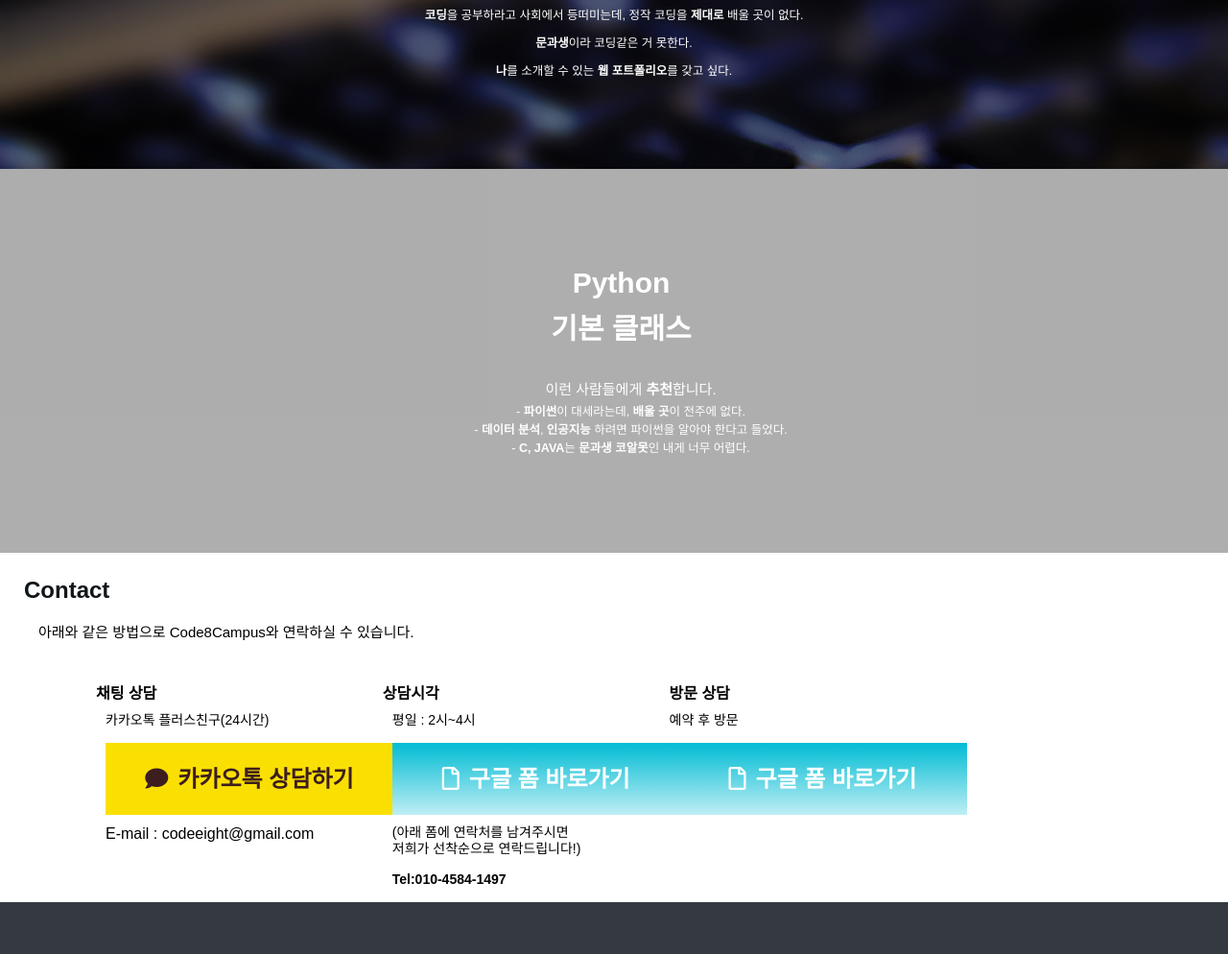
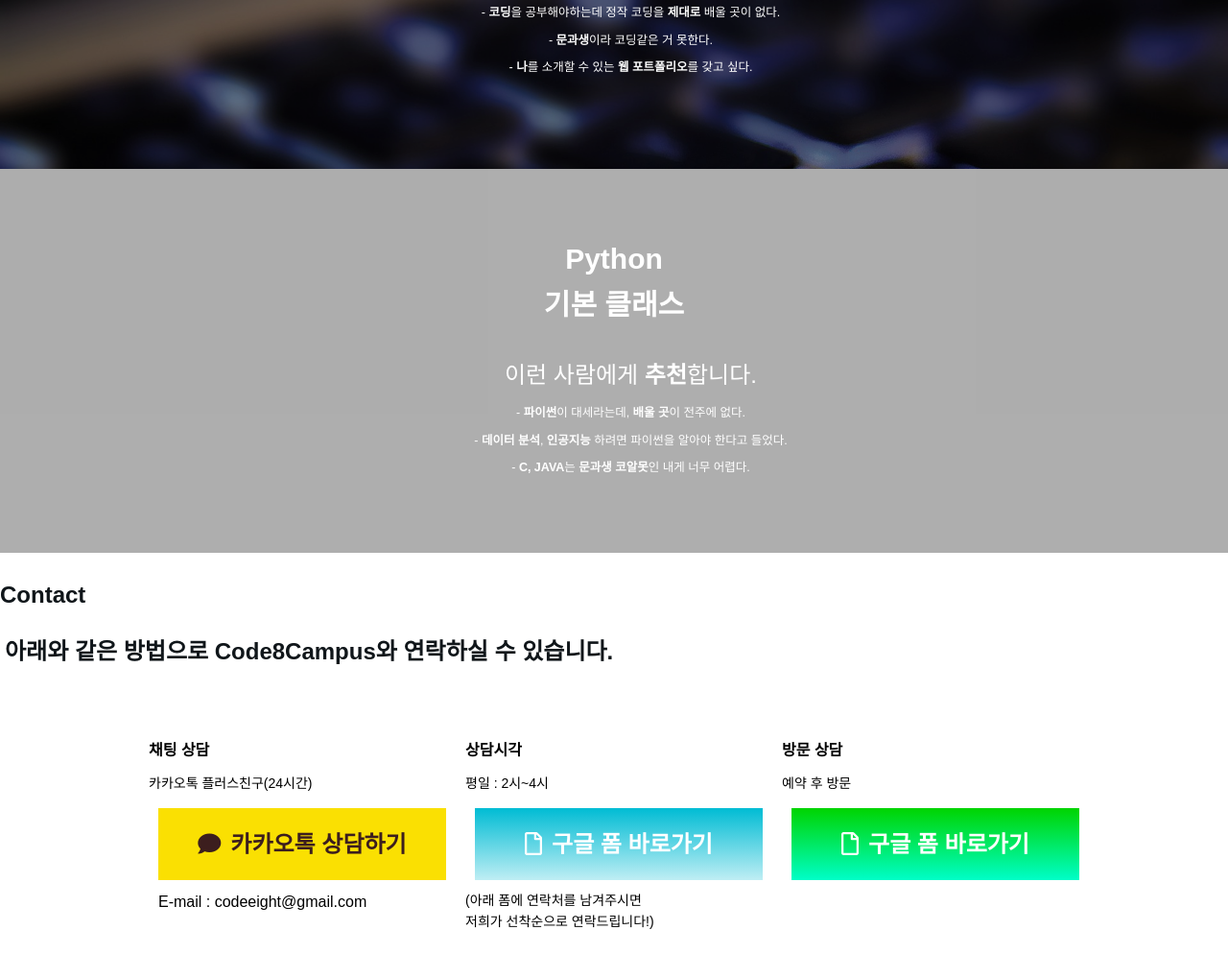
Before and after one commit to good5229/codeeight, a plain HTML site: page class_intro.html in a window 1280 px wide. Shown: the part 465-1459 px from the top of the page at 96% size. Drawn offline with nearby package versions, Linux system fonts and the light colour scheme.

Commit message:
fix(class_intro): develop class_intro design

```diff
--- a/class_intro.html
+++ b/class_intro.html
@@ -89,11 +89,20 @@
 
         .main-paragraph {
             margin-left: 35px;
+            font-size: 24px;
+        }
+
+        .contact-main-paragraph {
+            display: flex;
+            justify-content: center;
         }
 
         @media screen and (max-width: 600px) {
             .main-paragraph {
                 margin-left: 15px;
+            }
+            .contact-main-paragraph{
+                margin-left: 5px;
             }
         }
 
@@ -108,6 +117,20 @@
             font-size: 24px;
             font-weight: 700;
             background-image: linear-gradient(#00BCD4, #BFEEF4);
+            color: #FFFFFF;
+        }
+
+        #visit_form {
+            margin-left: 10px;
+            margin-top: 15px;
+            width: 300px;
+            height: 75px;
+            cursor: pointer;
+            line-height: 75px;
+            text-align: center;
+            font-size: 24px;
+            font-weight: 700;
+            background-image: linear-gradient(rgb(0, 212, 0), rgb(0, 254, 200));
             color: #FFFFFF;
         }
 
@@ -162,31 +185,31 @@
             z-index: 1;
         }
 
-        .img_python .content_python{
+        .img_python .content_python {
             position: absolute;
             top: 50%;
             left: 50%;
-            font-size:3rem;
+            font-size: 3rem;
             transform: translate(-50%, -50%);
             color: white;
             z-index: 2;
             text-align: center;
         }
 
-        .img_web .content_web{
+        .img_web .content_web {
             position: absolute;
             top: 50%;
             left: 50%;
-            font-size:3rem;
+            font-size: 3rem;
             transform: translate(-50%, -50%);
             color: white;
             z-index: 2;
             text-align: center;
         }
 
-        @media screen and (max-width: 800px) {
-            .img_web .img_python .content_python .content_web {
-                font-size: 1rem;
+        @media (max-width: 800px) {
+            .img_web .img_python .main-paragraph {
+                font-size: 16px !important;
             }
         }
     </style>
@@ -207,25 +230,24 @@
         <h2 style="margin:0;">CAMPUS</h2>
     </div>
     <a href='html.html'>
-        <div class="img_web" background-image: url( 'static/images/class/web_background.jpg');>
+        <div class="img_web">
             <div class="content_web">
-                <div style="margin-top:15px; margin-left:7px; margin-right:7px;">
+                <div style="margin-top:15px;">
                     <p style="color:#FFFFFF;font-weight:bold;">
-                        HTML/CSS로 나만의
-                        <br>웹 포트폴리오를 만들어보자
+                        Web 기본 클래스
                     </p>
                     <div style="margin-top:15px;color:#FFFFFF;">
-                        <div class="main-paragraph h4 m-4" style="margin-top:30px;color:#FFFFFF;">
-                            <div>이런 사람들에게
+                        <div class="main-paragraph" style="margin-top:30px;color:#FFFFFF;">
+                            <div>이런 사람에게
                                 <strong>추천</strong>합니다.</div>
                             <div class="m-2 h5" style="margin-left:15px;line-height: 150%;">
-                                <div class="my-3">
-                                    <strong>코딩</strong>을 공부하라고 사회에서 등떠미는데, 정작 코딩을
+                                <div class="my-3">-
+                                    <strong>코딩</strong>을 공부해야하는데 정작 코딩을
                                     <strong>제대로</strong> 배울 곳이 없다.
                                 </div>
-                                <div class="my-3">
+                                <div class="my-3">-
                                     <strong>문과생</strong>이라 코딩같은 거 못한다.</div>
-                                <div class="my-3">
+                                <div class="my-3">-
                                     <strong>나</strong>를 소개할 수 있는
                                     <strong>웹 포트폴리오</strong>를 갖고 싶다.</div>
                             </div>
@@ -239,24 +261,23 @@
 
     <a href='python.html'>
         <div class="img_python">
-            <div class="content_python" onclick="location.href='python.html'">
-                <p style="margin-left:15px;color:#FFFFFF;font-weight:bold;">Python
+            <div class="content_python">
+                <p style="color:#FFFFFF;font-weight:bold;">Python
                     <br>기본 클래스</p>
-                <div class="main-paragraph h4" style="margin-top:30px;color:#FFFFFF;">
-                    <div>이런 사람들에게
+                <div class="main-paragraph" style="margin-top:30px;color:#FFFFFF;">
+                    <div>이런 사람에게
                         <strong>추천</strong>합니다.</div>
-                    <div class="m-2 h5" style="margin-left:15px; line-height: 150%;">
-                        <div>-
+                    <div class="m-2 h5" style="margin-left:15px; line-height:150%;">
+                        <div class="my-3">-
                             <strong>파이썬</strong>이 대세라는데,
                             <strong>배울 곳</strong>이 전주에 없다.</div>
-                        <div>-
+                        <div class="my-3">-
                             <strong>데이터 분석</strong>,
                             <strong>인공지능</strong> 하려면 파이썬을 알아야 한다고 들었다.
                         </div>
-                        <div>-
+                        <div class="my-3">-
                             <strong>C, JAVA</strong>는
                             <strong>문과생 코알못</strong>인 내게 너무 어렵다.</div>
-                        <div></div>
                     </div>
                 </div>
             </div>
@@ -265,15 +286,15 @@
     </a>
 
 
-    <div style="margin-top:25px;margin-left:25px;">
-        <h3>Contact</h3>
-        <div style="margin-top:15px;">
-            <div class="main-paragraph h4 m-4" style="margin-top:30px;margin-bottom:30px;color:#000000;">
-                <div>아래와 같은 방법으로 Code8Campus와 연락하실 수 있습니다.</div>
-                <div class="row" style="margin-left:45px;margin-top:15px;">
-                    <div class="contact_header col-12 col-lg-3 d-flex flex-column" style="margin-top:30px;">채팅 상담
+    <div class="contact-area" style="margin-top:25px;">
+        <h3 class="my-5">Contact</h3>
+        <div class="my-5 mx-2" style="margin-top:15px;">
+            <h3>아래와 같은 방법으로 Code8Campus와 연락하실 수 있습니다.</h3>
+            <div class="contact-main-paragraph d-flex justify-center" style="margin-top:30px;margin-bottom:30px;color:#000000;">
+                <div class="row d-flex align-center" style="margin-top:15px;">
+                    <div class="contact_header d-flex flex-column mx-3" style="margin-top:30px;">채팅 상담
                         <div class="contact_text d-flex flex-column">
-                            <div style="margin-left:10px;margin-top:10px;">카카오톡 플러스친구(24시간)</div>
+                            <div style="margin-top:10px;">카카오톡 플러스친구(24시간)</div>
                             <div id="kakao_form" onclick="location.href='http://pf.kakao.com/_BxgagC/chat'">
                                 <i class="fas fa-comment" style="margin-right:10px;"></i>카카오톡 상담하기
                             </div>
@@ -281,22 +302,22 @@
                             </p>
                         </div>
                     </div>
-                    <div class="contact_header col-12 col-lg-3" style="margin-top:30px;">상담시각
+                    <div class="contact_header mx-3" style="margin-top:30px;">상담시각
                         <div class="contact_text d-flex flex-column">
-                            <div style="margin-left:10px;margin-top:10px;">평일 : 2시~4시</div>
+                            <div style="margin-top:10px;">평일 : 2시~4시</div>
                             <div id="contact_form" onclick="location.href='https://goo.gl/forms/zR1Jbe9nGm3fIYL33'">
                                 <i class="far fa-file" style="margin-right:10px;"></i>구글 폼 바로가기
                             </div>
-                            <div style="margin-top:10px;margin-left:10px;">(아래 폼에 연락처를 남겨주시면
+                            <p style="margin-top:10px;">(아래 폼에 연락처를 남겨주시면
                                 <br> 저희가 선착순으로 연락드립니다!)
-                            </div>
-                            <div style="margin-left:10px;margin-top:15px; font-weight:bold;">Tel:010-4584-1497</div>
+                            </p>
+                            <p style="margin-top:15px; font-weight:bold;">Tel:010-4584-1497</p>
                         </div>
                     </div>
-                    <div class="contact_header col-12 col-lg-3" style="margin-top:30px;">방문 상담
+                    <div class="contact_header mx-3" style="margin-top:30px;">방문 상담
                         <div class="contact_text" style="margin-top:10px;">
                             예약 후 방문
-                            <div id="contact_form" onclick="location.href='https://goo.gl/forms/Rri8mUEKl8ej9eeC3'">
+                            <div id="visit_form" onclick="location.href='https://goo.gl/forms/Rri8mUEKl8ej9eeC3'">
                                 <i class="far fa-file" style="margin-right:10px;"></i>구글 폼 바로가기
                             </div>
                         </div>
```
